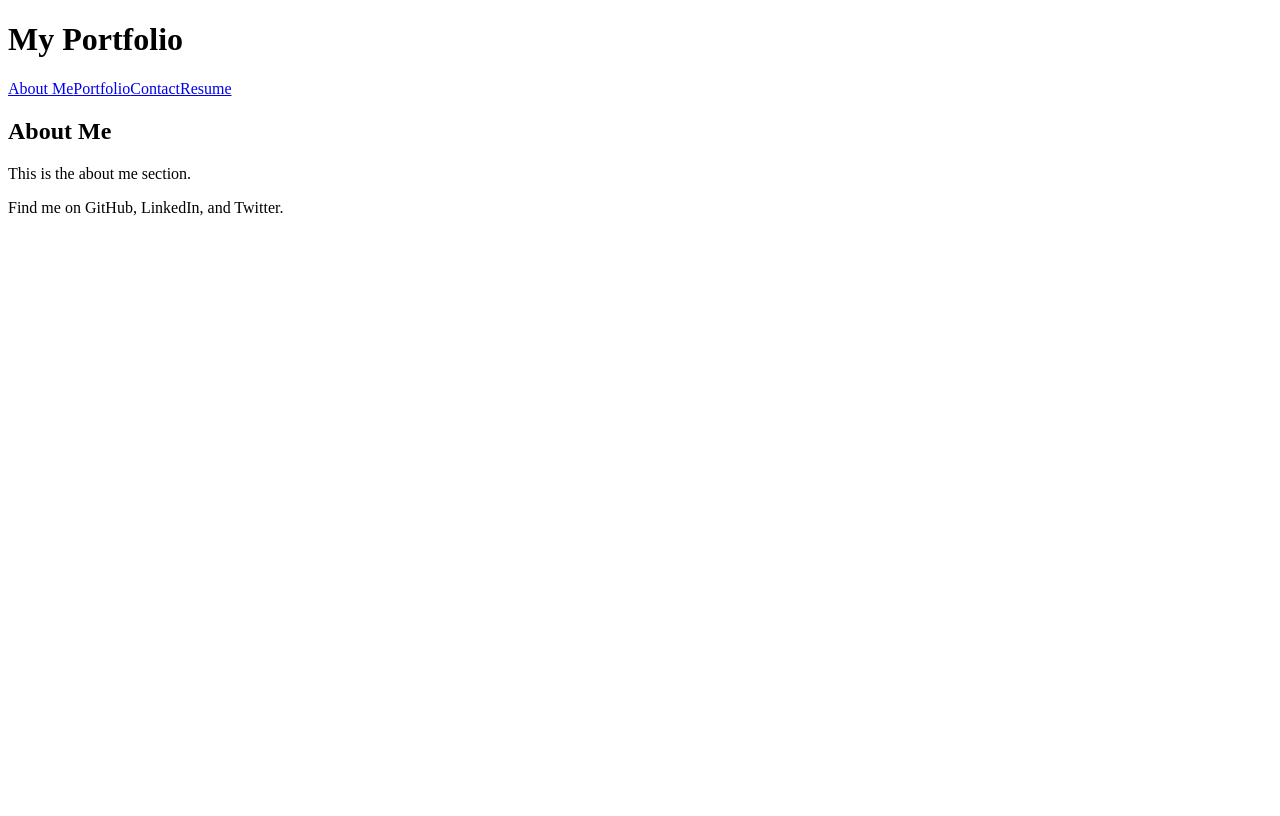
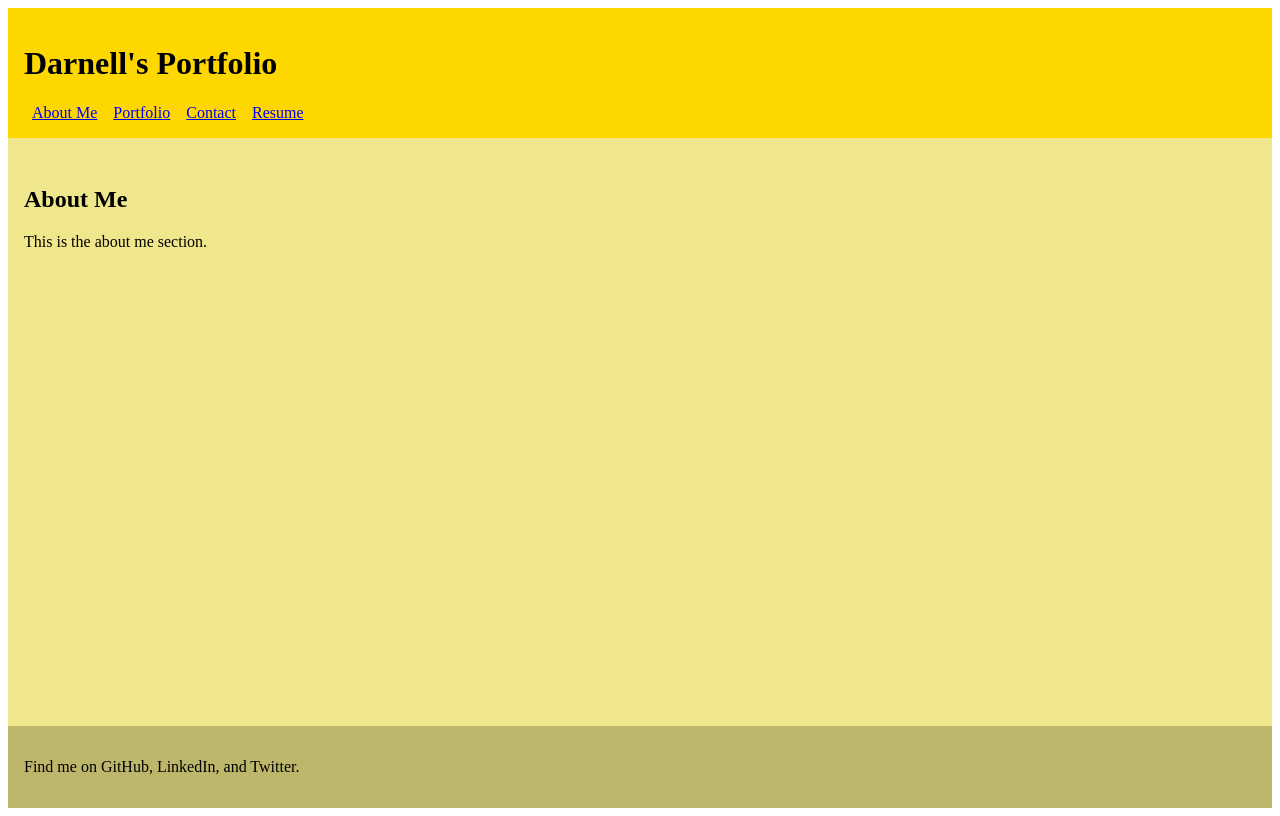
Before and after one commit to Dadams11/React_Portfolio, a React (Vite) app in the folder React_Portfolio/: page / in a window 1280 px wide. Built offline with nearby package versions, Linux system fonts and the light colour scheme.

Commit message:
updated color scheme

```diff
--- a/React_Portfolio/src/App.css
+++ b/React_Portfolio/src/App.css
@@ -1,17 +1,29 @@
-#root {
-  max-width: 1280px;
-  margin: 0 auto;
-  padding: 2rem;
-  text-align: center;
+.container {
+  display: flex;
+  flex-direction: column;
+  height: 100vh;
+}
+
+header {
+  background-color: #FFD700;  /* gold color */
+  padding: 1rem;
+}
+
+main {
+  background-color: #F0E68C;  /* khaki color */
+  flex-grow: 1;  /* to take the remaining space */
+  padding: 1rem;
+}
+
+footer {
+  background-color: #BDB76B;  /* dark khaki color */
+  padding: 1rem;
 }
 
 nav a {
-  text-decoration: none;
-  margin: 0 15px;
-  color: #333;
-  padding-bottom: 5px;
+  margin: 0.5rem;
 }
 
-.active {
-  border-bottom: 2px solid #333;
+section {
+  margin: 2rem 0;
 }
--- a/React_Portfolio/src/App.jsx
+++ b/React_Portfolio/src/App.jsx
@@ -1,17 +1,18 @@
 import React from 'react';
-import { HashRouter as Router, Route, Switch } from 'react-router-dom';
+import { HashRouter as Router, Route, Switch } from 'react-router-dom';  // Route added here
 import Navigation from './components/Navigation';
+import './App.css';
 
 function App() {
     return (
         <Router>
-      <div>
-        <header>
-          <h1>My Portfolio</h1>
+            <div className="container">
+                <header className="app-header">
+                    <h1>Darnell's Portfolio</h1>
                     <Navigation />
                 </header>
 
-        <main>
+                <main className="app-main">
                     <Switch>
                         <Route exact path="/">
                             <AboutMe />
@@ -28,7 +29,7 @@ function App() {
                     </Switch>
                 </main>
 
-        <footer>
+                <footer className="app-footer">
                     <p>Find me on GitHub, LinkedIn, and Twitter.</p>
                 </footer>
             </div>
--- a/React_Portfolio/src/index.css
+++ b/React_Portfolio/src/index.css
@@ -1,5 +1,7 @@
+@import url('https://fonts.googleapis.com/css2?family=Poppins:wght@400;500;700&display=swap');
+
 :root {
-  font-family: Inter, system-ui, Avenir, Helvetica, Arial, sans-serif;
+  font-family: 'Poppins', sans-serif;
   line-height: 1.5;
   font-weight: 400;
 
@@ -19,6 +21,7 @@ a {
   color: #646cff;
   text-decoration: inherit;
 }
+
 a:hover {
   color: #535bf2;
 }
@@ -47,9 +50,11 @@ button {
   cursor: pointer;
   transition: border-color 0.25s;
 }
+
 button:hover {
   border-color: #646cff;
 }
+
 button:focus,
 button:focus-visible {
   outline: 4px auto -webkit-focus-ring-color;
@@ -60,9 +65,11 @@ button:focus-visible {
     color: #213547;
     background-color: #ffffff;
   }
+
   a:hover {
     color: #747bff;
   }
+
   button {
     background-color: #f9f9f9;
   }
```
Lines whose indentation alone changed are shown as unchanged.
